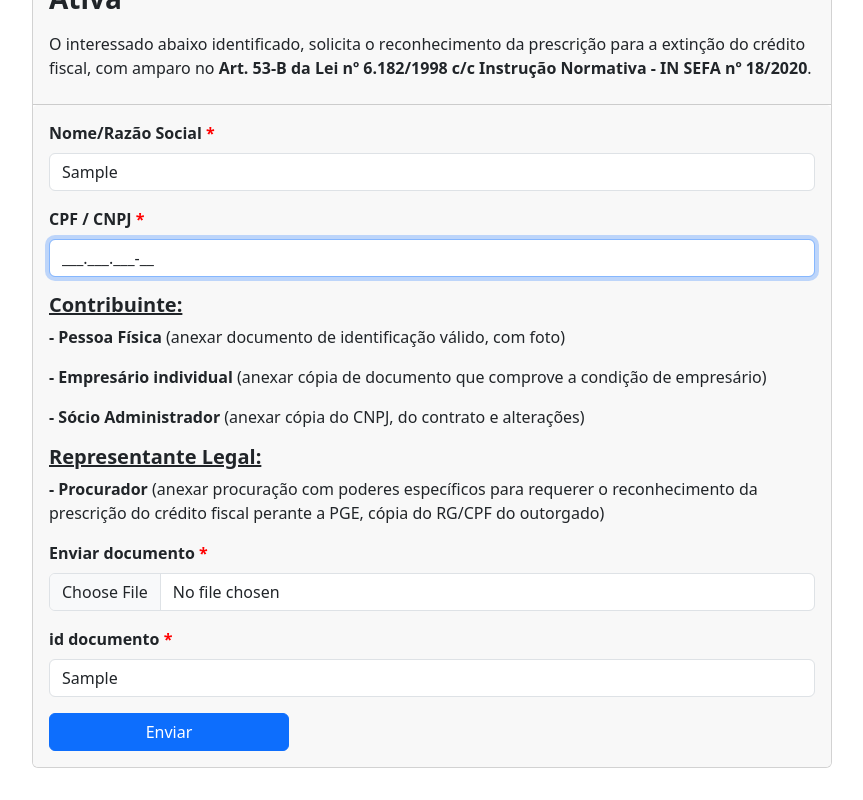
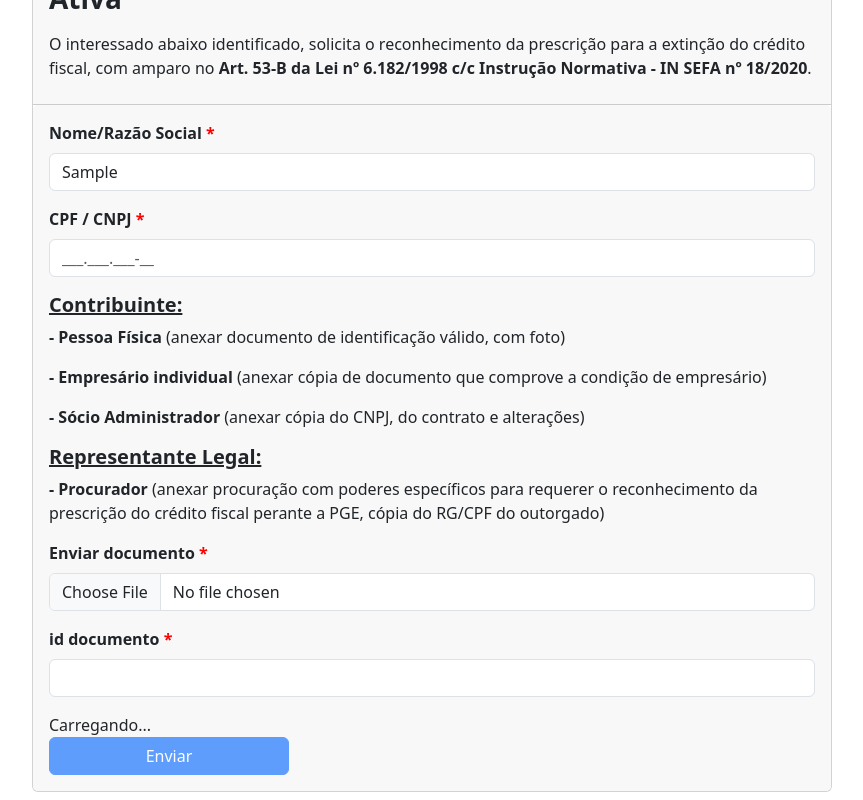
Before and after one commit to abudluan/forms-site-pge, a React (Create React App) app: page /form1 in a window 1280 px wide. Both pictures are taken after typing "Sample", "Sample", "Sample" into the empty fields and a click on the button "Enviar". Shown: the part 134-934 px from the top of the page, without its empty margins (208-1071 px from the left). Built offline with nearby package versions, Linux system fonts and the light colour scheme.

Commit message:
chore: mostra id do arquivo no input e na planilha

```diff
--- a/src/components/Form1/Form1.js
+++ b/src/components/Form1/Form1.js
@@ -5,10 +5,11 @@ import './Styles.css';
 
 const Form1 = () => {
     const [submit, setSubmit] = useState(false);
+    const [loading, setLoading] = useState(false);
     const [formData, setFormData] = useState({
         "entry.1830245759": "",
         "entry.753111962": "",
-        "entry.2122914383": "padrao"
+        "entry.2122914383": ""
     });
 
     const handleInputData = (input) => (e) => {
@@ -23,6 +24,7 @@ const Form1 = () => {
     async function handleSubmit(e) {
         e.preventDefault();
         setSubmit(true);
+        handleFileUpload();
 
         let url = `https://docs.google.com/forms/d/e/1FAIpQLSffrX55aeqhkSSAKDr7o6AvkUsBDTG2a3S2Wmy3LoRztUpHgg/formResponse?entry.1830245759=${formData["entry.1830245759"]}&entry.753111962=${formData["entry.753111962"]}&entry.2122914383=${formData["entry.2122914383"]}`;
 
@@ -32,30 +34,43 @@ const Form1 = () => {
                 "Content-Type": "application/x-www-form-urlencoded"
             }
         });
+        // Reseta o estado de loading e submit após o envio do formulário
+        setLoading(false);
+        setSubmit(false);
     }
 
     const fileInputRef = useRef(null);
+
     const handleFileUpload = async () => {
+        setLoading(true);
+
         const files = fileInputRef.current.files;
         if (files.length > 0) {
             const formData1 = new FormData();
             for (let file of files) {
                 formData1.append('files', file);
             }
+
             try {
                 const response = await fetch('http://fullstackers.com.br:5000/upload', {
                     method: 'POST',
                     body: formData1
                 });
+
+                if (response.ok) {
                     const data = await response.json();
                     setFormData((prevState) => ({
                         ...prevState,
                         "entry.2122914383": data.files[0].id
                     }));
                     console.log(`id = ${data.files[0].id}`);
+                } else {
+                    console.error("Falha ao fazer upload do arquivo");
                 }
-            catch (e) {
-                console.log(e);
+            } catch (error) {
+                console.error("Erro ao enviar arquivo:", error);
+            } finally {
+                setLoading(false); // Desativa o estado de carregamento
             }
         }
     };
@@ -70,7 +85,7 @@ const Form1 = () => {
 
                 <Card.Body>
                     {submit ? (null) : (
-                        <Form onSubmit={(e) => {handleSubmit(e); handleFileUpload();}} target="_self">
+                        <Form onSubmit={handleSubmit} target="_self">
 
                             <Form.Group className="mb-3">
                                 <Form.Label htmlFor="entry.1830245759" className="form-label">Nome/Razão Social</Form.Label>
@@ -131,10 +146,13 @@ const Form1 = () => {
                                     type="text"
                                     className="form-control"
                                     name="entry.2122914383"
+                                    value={formData["entry.2122914383"]}
                                 />
                             </Form.Group>
 
-                            <Button type="submit">
+                            {loading && <div>Carregando...</div>}
+
+                            <Button onClick={handleFileUpload} type="submit" disabled={loading}>
                                 Enviar
                             </Button>
 
```
Lines whose indentation alone changed are shown as unchanged.
